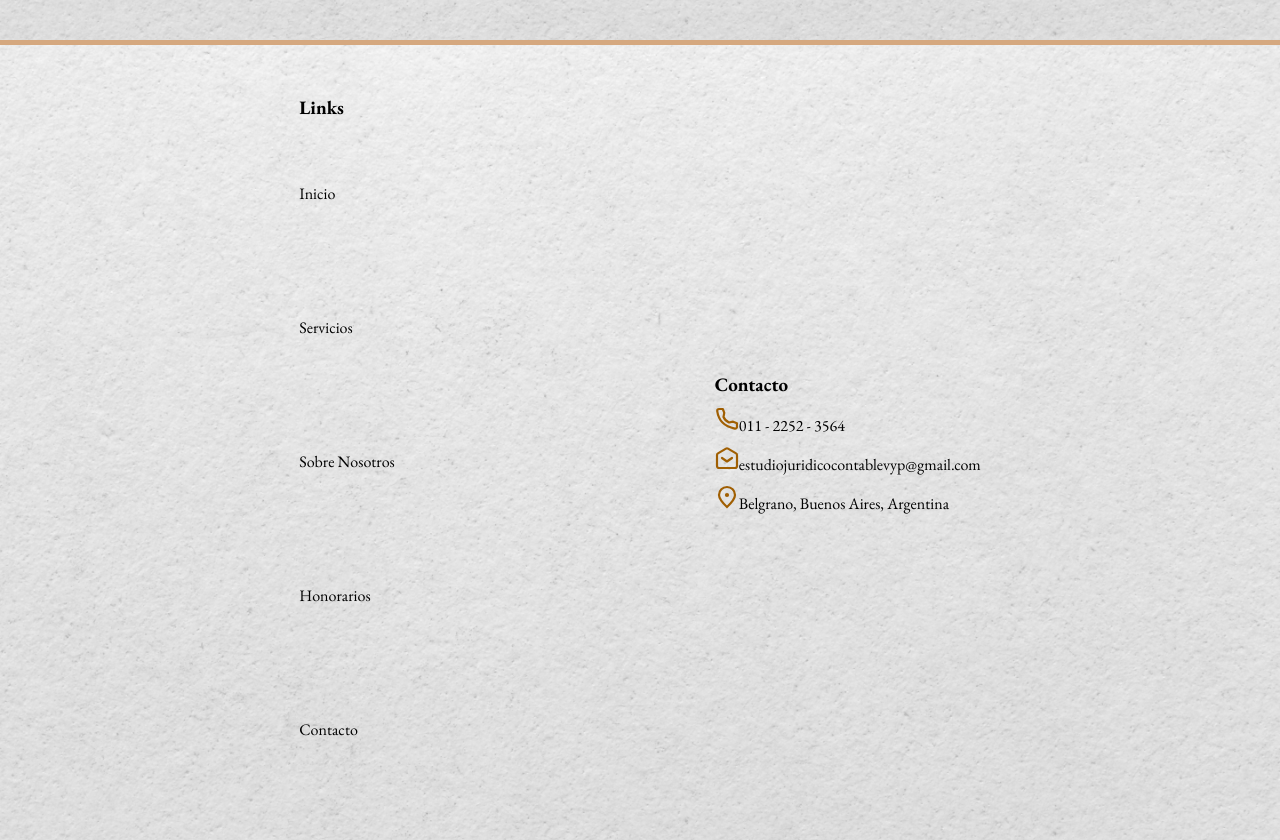
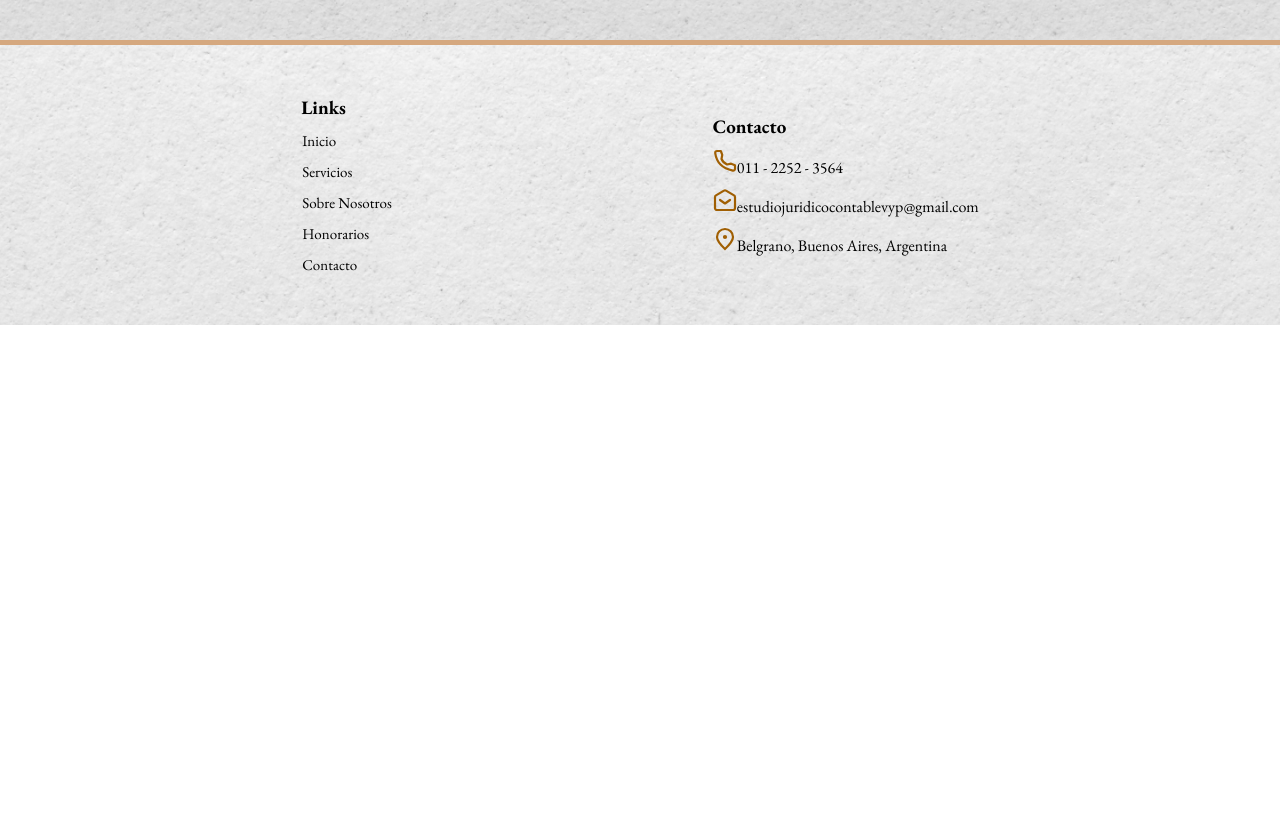
Before and after one commit to AgusPereyraa/juridicoContable, a React (Create React App) app: page / in a window 1280 px wide. Shown: the part 2360-3200 px from the top of the page. After the commit the page ends 2685 px from the top, so only its background shows below. Built offline with nearby package versions, Linux system fonts and the light colour scheme.

Commit message:
Footer2 (#8)
* estructura main team

* main team finish

* footer

* font actualizada, vh actualizado

* media queries

```diff
--- a/src/Components/Footer/footer.css
+++ b/src/Components/Footer/footer.css
@@ -1,4 +1,3 @@
-
 
 #Footer-contain {
     display: flex;
@@ -15,8 +14,11 @@
 }
 
 .footerLinks a{
-    margin-top: 3px;
-    padding: 50px 0%;
+    display: flex;
+    flex-direction: column;
+    text-decoration: none;
+    font-size: 15px;
+    padding: 1px;
 }
 
 .footerLinks {
--- a/src/Components/Navbar/navbar.css
+++ b/src/Components/Navbar/navbar.css
@@ -183,7 +183,7 @@ nav {
 
         top: 0px;
         left: 0;
-        background: #F472B6;
+        background: #ab5301af;
         display: flex;
         flex-direction: column;
         width: 100%;
@@ -215,7 +215,7 @@ nav {
     .nav_toggle span {
         width: 30px;
         height: 4px;
-        background: #F472B6;
+        background: #ab5301af;
         margin-bottom: 5px;
         border-radius: 2px;
         transform-origin: 5px 0px;
@@ -253,6 +253,11 @@ nav {
 }
 
 @media (max-width: 320px) {
+    nav {
+        width: 100%;
+        height: 10vh;
+        padding: 1rem;
+    }
     .nav_toggle.open>span {
         transform: rotate(45deg) translate(0px, 0px);
         margin-top: -8px;
```
